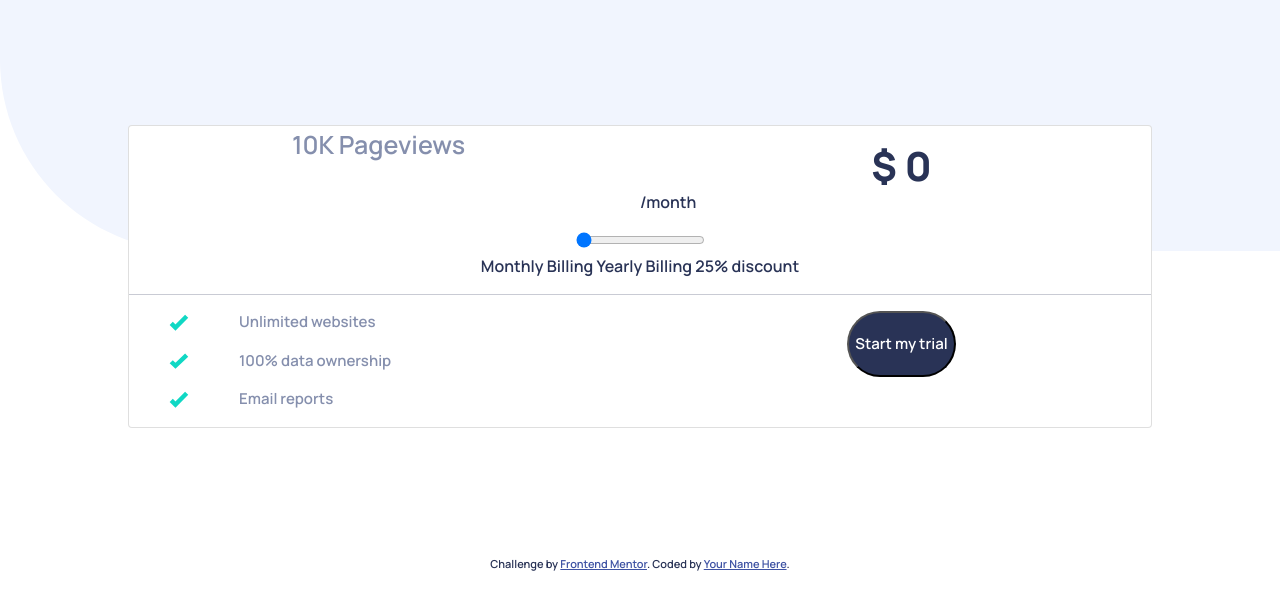
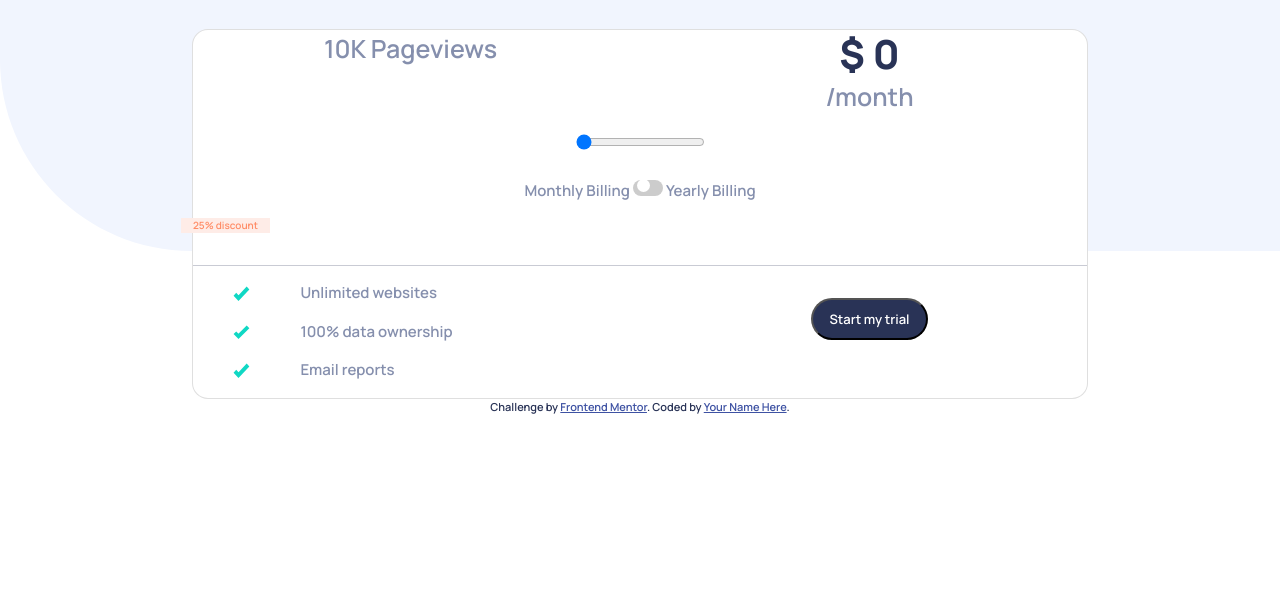
Before and after one commit to ellen0leary/interactive-pricing-component, a plain HTML site: page index.html in a window 1280 px wide. Shown: the part 198-800 px from the top of the page. Drawn offline with nearby package versions, Linux system fonts and the light colour scheme.

Commit message:
text updated and toggle

```diff
--- a/app/css/stylesheet.css
+++ b/app/css/stylesheet.css
@@ -4,7 +4,10 @@ h1 {
     margin-top: 50px;
     margin-bottom: 0px;
 }
-
+.infor {
+    align-items: center;
+    font-size: 15px;
+}
 h4 {
     font-weight: 600;
     margin-top:5px;
@@ -46,7 +49,9 @@ body {
 .card {
     text-align: center;
     background-color: white;
-    margin: 10%
+    margin:  0% 15%;
+    margin-top: 2pc;
+    border-radius: 1pc;
 }
 
 .info {
@@ -57,20 +62,20 @@ body {
 }
 
 button {
+    margin-top: 1pc;
   background-color:  hsl(227, 35%, 25%);
-  line-height: 50px;
+  line-height:1pc;
   border-radius: 40px;
   transition: all 0.3s ease 0s;
-    margin:0 auto;
-    display:block;
-
 }
 
 .button-text {
     color: white;
-    margin-top: 5px;
-    margin-bottom: 5px;
-    font-size: 15px;
+    margin-top: 10px;
+    margin-bottom: 10px;
+    margin-left: 10px;
+    margin-right: 10px;
+    font-size: 13px;
 }
 /* .slider {
     -webkit-appearance: none;
@@ -103,3 +108,72 @@ button {
 .slider-handle.custom {
     background: transparent url(../images/icon-slider.svg);
   }
+
+  .switch {
+    position: relative;
+    display: inline-block;
+    width: 30px;
+    height: 16px;
+  }
+
+  /* Hide default HTML checkbox */
+  .switch input {
+    opacity: 0;
+    width: 0;
+    height: 0;
+  }
+
+  /* The slider */
+  .slider-round {
+    position: absolute;
+    cursor: pointer;
+    top: 0;
+    left: 0;
+    right: 0;
+    bottom: 0;
+    background-color: #ccc;
+    -webkit-transition: .4s;
+    transition: .4s;
+  }
+
+  .slider-round:before {
+    position: absolute;
+    content: "";
+    height: 13px;
+    width: 13px;
+    left: 4px;
+    bottom: 4px;
+    background-color: white;
+    -webkit-transition: .4s;
+    transition: .4s;
+  }
+
+  input:checked + .slider-round {
+    background-color: #2196F3;
+  }
+
+  input:focus + .slider-round {
+    box-shadow: 0 0 1px #2196F3;
+  }
+
+  input:checked + .slider-round:before {
+    -webkit-transform: translateX(13px);
+    -ms-transform: translateX(13px);
+    transform: translateX(13px);
+  }
+
+  /* Rounded sliders */
+  .slider-round {
+    border-radius: 34px;
+  }
+
+  .slider-round:before {
+    border-radius: 50%;
+  }
+
+  .dis {
+    background-color: hsl(14, 92%, 95%);
+    font-size: 10px;
+    color: hsl(15, 100%, 70%);
+    width: fit-content;
+  }
--- a/index.html
+++ b/index.html
@@ -1,9 +1,12 @@
 <!DOCTYPE html>
 <html lang="en">
+
 <head>
   <meta charset="UTF-8">
-  <meta name="viewport" content="width=device-width, initial-scale=1.0"> <!-- displays site properly based on user's device -->
-  <link href="https://cdn.jsdelivr.net/npm/bootstrap@5.0.0-beta1/dist/css/bootstrap.min.css" rel="stylesheet" integrity="sha384-giJF6kkoqNQ00vy+HMDP7azOuL0xtbfIcaT9wjKHr8RbDVddVHyTfAAsrekwKmP1" crossorigin="anonymous">
+  <meta name="viewport" content="width=device-width, initial-scale=1.0">
+  <!-- displays site properly based on user's device -->
+  <link href="https://cdn.jsdelivr.net/npm/bootstrap@5.0.0-beta1/dist/css/bootstrap.min.css" rel="stylesheet"
+    integrity="sha384-giJF6kkoqNQ00vy+HMDP7azOuL0xtbfIcaT9wjKHr8RbDVddVHyTfAAsrekwKmP1" crossorigin="anonymous">
   <link rel="icon" type="image/png" sizes="32x32" href="./ app/images/favicon-32x32.png">
   <link rel="preconnect" href="https://fonts.gstatic.com">
   <!-- google font link -->
@@ -15,10 +18,17 @@
   <script src=""></script>
   <!-- Feel free to remove these styles or customise in your own stylesheet 👍 -->
   <style>
-    .attribution { font-size: 11px; text-align: center; }
-    .attribution a { color: hsl(228, 45%, 44%); }
+    .attribution {
+      font-size: 11px;
+      text-align: center;
+    }
+
+    .attribution a {
+      color: hsl(228, 45%, 44%);
+    }
   </style>
 </head>
+
 <body>
 
   <div class="heading">
@@ -26,24 +36,37 @@
     <div class="heading-text">
       <h1>Simple, traffic-based pricing</h1>
       <h4>Sign-up for our 30-day trial. No credit card required.</h4>
-  </div></div>
+    </div>
+  </div>
 
   <div class="card">
     <div class="row allign-items-start">
       <div class="col">
         <p> <span id="pageview">10K</span> Pageviews </p>
       </div>
-    <div class = "col">
+      <div class="col">
         <div class="row allign-items-start">
-      <p><h1>$ <span id="out-put"></span></h1>/month</p>
-    </div></div>
+          <h1>$ <span id="out-put"></span></h1><p>/month</p>
         </div>
+      </div>
+    </div>
+    <div class="row allign-items-start">
       <div class="slidercontainer">
         <input type="range" min="0" max="4" value="0" class="slider" id="value">
       </div>
+    </div>
+    <br>
+    <div class="row allign-items-start content">
+      <p class="infor">
+      Monthly Billing
 
-  Monthly Billing
-  Yearly Billing 25% discount
+      <label class="switch">
+        <input type="checkbox">
+        <span class="slider-round"></span>
+      </label>
+      Yearly Billing <div class="dis">25% discount </div>
+    </p>
+    </div>
     <hr>
 
 
@@ -57,7 +80,9 @@
         </div>
       </div>
       <div class="col">
-      <button type="button"><p class="button-text">Start my trial</p></button>
+        <button type="button">
+          <p class="button-text">Start my trial</p>
+        </button>
       </div>
     </div>
   </div>
@@ -68,11 +93,11 @@
     var slider = document.getElementById("value");
     var output = document.getElementById("out-put");
     output.innerHTML = slider.value;
-    var price = [8,12,16,24,36];
+    var price = [8, 12, 16, 24, 36];
     var pageviews = ["10K", "50K", "100K", "500K", "1M"];
 
-    slider.oninput = function() {
-      output.innerHTML =price[this.value];
+    slider.oninput = function () {
+      output.innerHTML = price[this.value];
       views.innerHTML = pageviews[this.value];
     }
   </script>
@@ -82,4 +107,5 @@
     Coded by <a href="#">Your Name Here</a>.
   </div>
 </body>
+
 </html>
```
Lines whose indentation alone changed are shown as unchanged.
